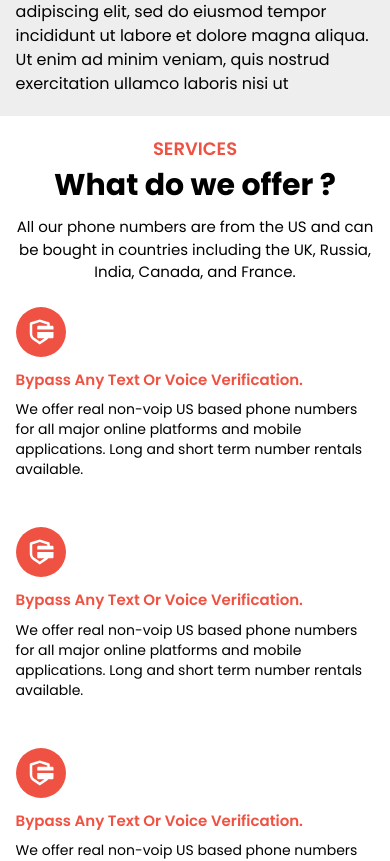
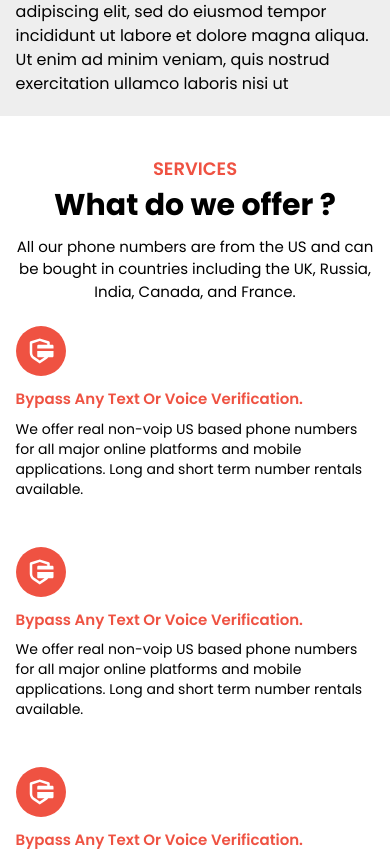
Before and after one commit to emmyzee45/simver-frontend, a React (Create React App) app: page / in a window 390 px wide. Shown: the part 2103-2964 px from the top of the page. Built offline with nearby package versions, Linux system fonts and the light colour scheme.

Commit message:
services

```diff
--- a/src/components/what-we-offer/page.js
+++ b/src/components/what-we-offer/page.js
@@ -3,7 +3,7 @@ import { RiSecurePaymentFill } from "react-icons/ri";
 
 export default function WhatWeOffer() {
   return (
-    <div className="my-[5%]">
+    <div className="sm:my-[5%] my-[10%] ">
       <div>
         <h6 className="text-lg text-center text-[#EF5242] font-semibold">
           SERVICES
```
